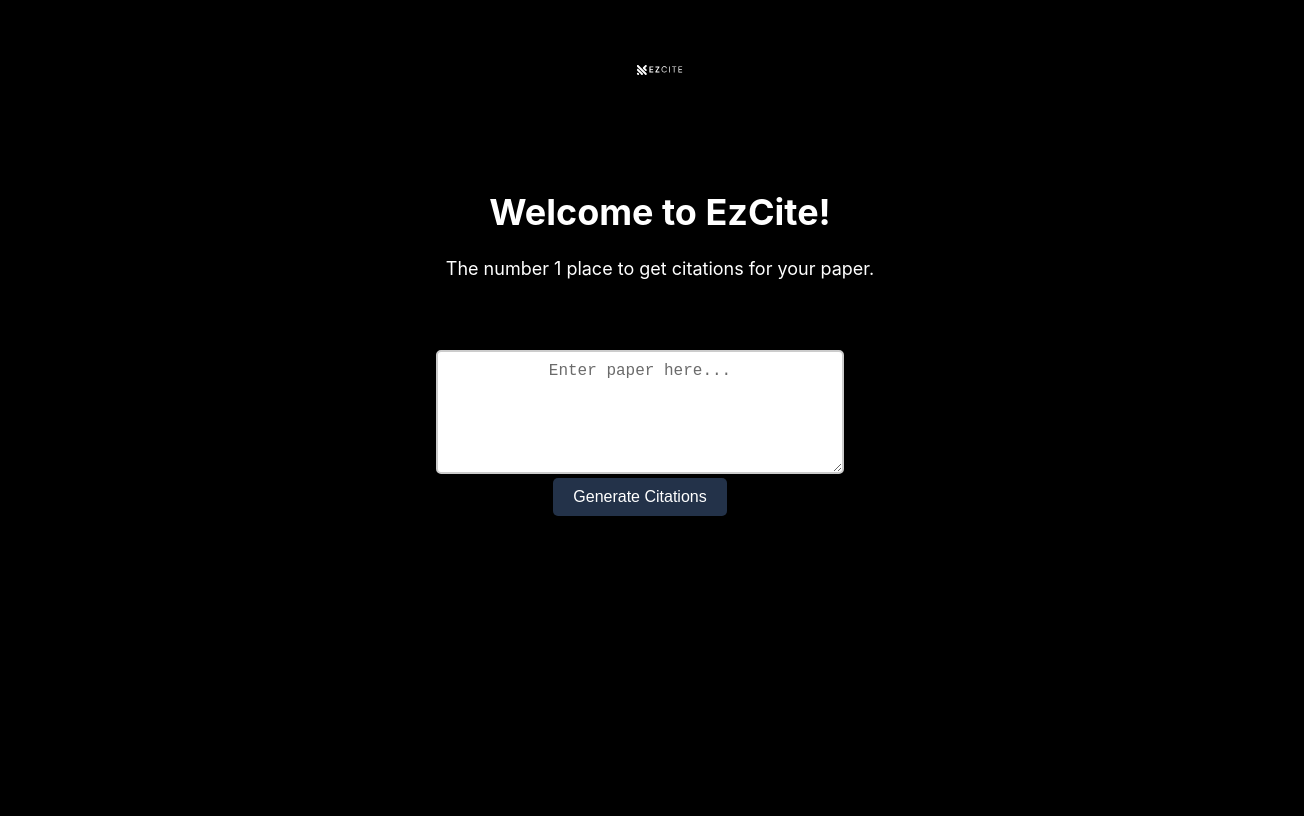
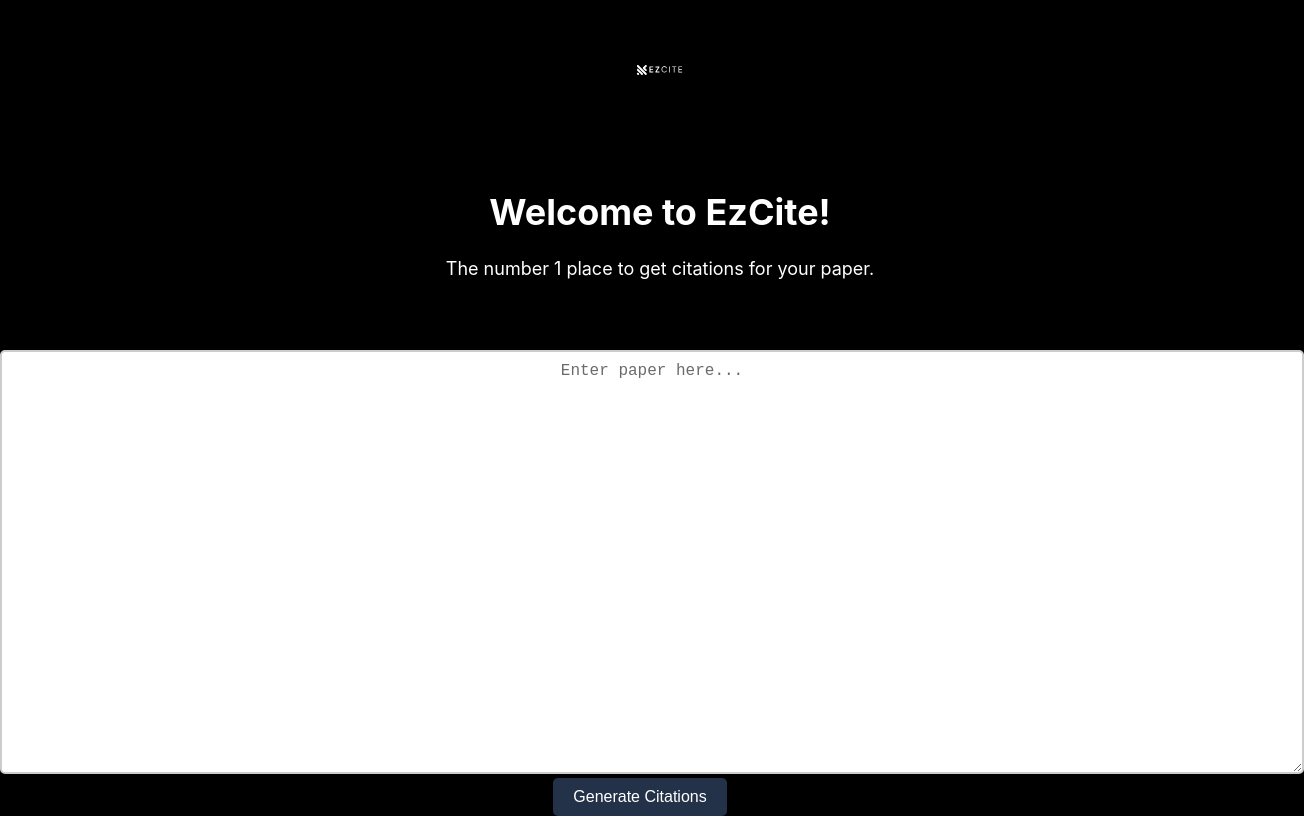
Before and after one commit to Ungter/ezcite, a React (Create React App) app: page / in a window 1280 px wide. Shown: the whole page, 1304 px wide, since content can reach past the window. Built offline with nearby package versions, Linux system fonts and the light colour scheme.

Commit message:
wider textbox

```diff
--- a/src/Components/Homepage.jsx
+++ b/src/Components/Homepage.jsx
@@ -30,7 +30,7 @@
           value={essay}
           onChange={(e) => setEssay(e.target.value)}
           placeholder="Enter paper here..."
-          style={{ width: '30%', margin: '0 auto', minHeight: '100px', textAlign: 'center' }} // Adjusted style
+          style={{ width: '100%', margin: '0 auto', minHeight: '400px', textAlign: 'center' }} // Adjusted style
         />
         <br />
         <button onClick={handleSubmit}>Generate Citations</button>
```
